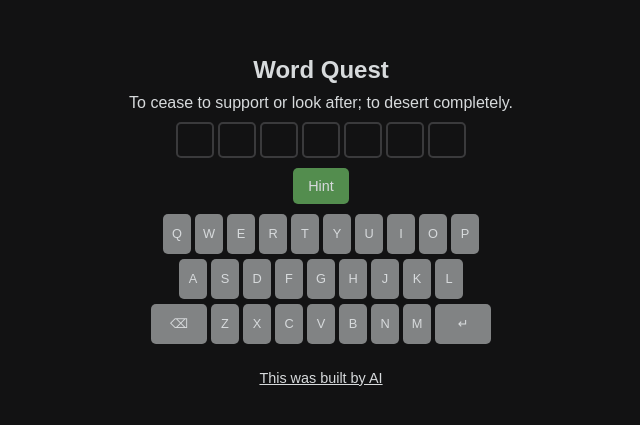
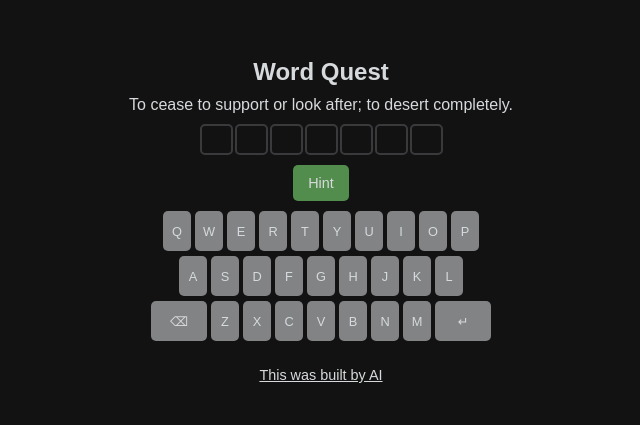
Before and after one commit to octoburke/compound-quest, a plain HTML site: page index.html in a window 1280 px wide. Shown: the part 187-612 px from the top of the page, without its empty margins (319-959 px from the left). Drawn offline with nearby package versions, Linux system fonts and the light colour scheme.

Commit message:
style: adjust dimensions and styling for letter input fields

```diff
--- a/styles.css
+++ b/styles.css
@@ -40,10 +40,10 @@ h1 {
 }
 
 .letter-input {
-    width: 30px;
-    height: 30px;
-    margin: 0 2px;
-    font-size: 1em;
+    width: 25px;
+    height: 25px;
+    margin: 0 1px;
+    font-size: 0.9em;
     text-align: center;
     border: 2px solid #3a3a3c;
     border-radius: 5px;
```
